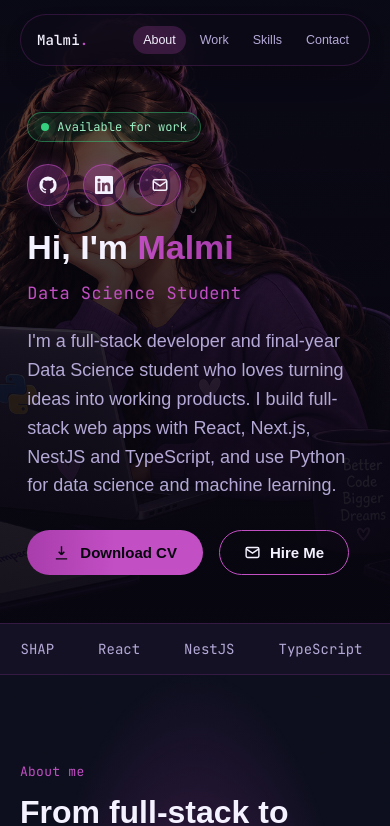
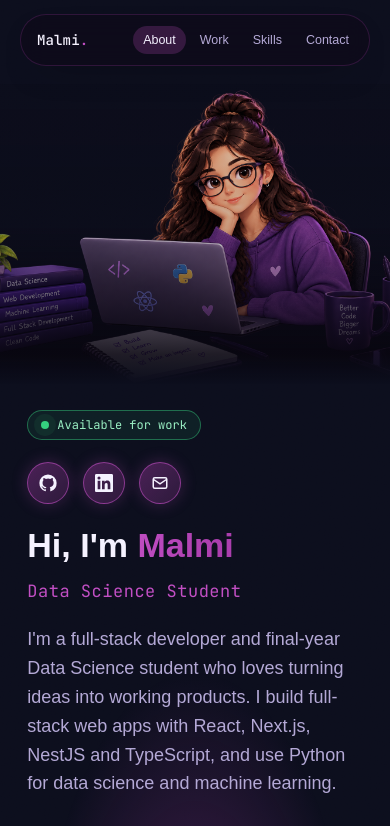
Before and after one commit to MalmEEE/malmi-portfolio, a React (Vite) app in the folder portfolio/: page / in a window 390 px wide. Shown: the top 826 px of the page. Built offline with nearby package versions, Linux system fonts and the light colour scheme.

Commit message:
fix: mobile responsive

```diff
--- a/portfolio/src/App.css
+++ b/portfolio/src/App.css
@@ -92,7 +92,7 @@ a:hover{color:var(--ink);}
 
 /* Hero */
 .hero{position:relative;min-height:88vh;display:flex;align-items:center;padding:120px 0 64px;overflow:hidden;}
-@media (max-width:820px){.hero{min-height:auto;padding:112px 0 48px;}}
+@media (max-width:820px){.hero{min-height:auto;display:flex;flex-direction:column;align-items:stretch;padding:84px 0 36px;overflow:visible;}}
 
 .hero-bg{position:absolute;inset:0;z-index:0;overflow:hidden;}
 .hero-bg img{display:block;width:100%;height:100%;object-fit:cover;object-position:72% 38%;}
@@ -104,9 +104,13 @@ a:hover{color:var(--ink);}
     linear-gradient(0deg, rgba(8,6,15,.6) 0%, transparent 38%);
 }
 @media (max-width:820px){
-  .hero-bg img{object-position:78% 32%;}
+  /* stack: portrait banner on top, text below on solid dark */
+  .hero-bg{position:relative;inset:auto;width:100%;height:300px;}
+  .hero-bg img{object-position:center 22%;}
   .hero-scrim{background:
-    linear-gradient(180deg, rgba(8,6,15,.55) 0%, rgba(8,6,15,.88) 62%, rgba(8,6,15,.95) 100%);}
+    linear-gradient(180deg, rgba(8,6,15,.12) 0%, rgba(8,6,15,.2) 48%, rgba(8,6,15,.9) 90%, var(--bg) 100%);}
+  .hero-inner{padding:26px 20px 0;}
+  .hero-copy{max-width:none;gap:18px;}
 }
 
 .hero-inner{position:relative;z-index:1;padding-left:clamp(24px,7vw,120px);padding-right:24px;}
```
